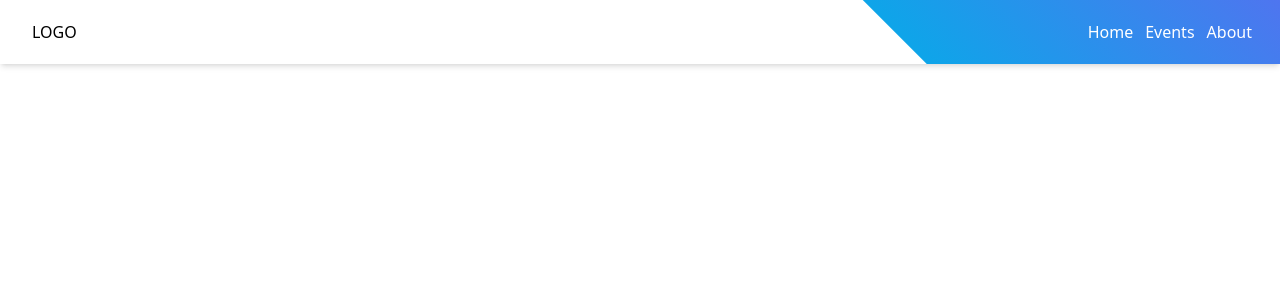
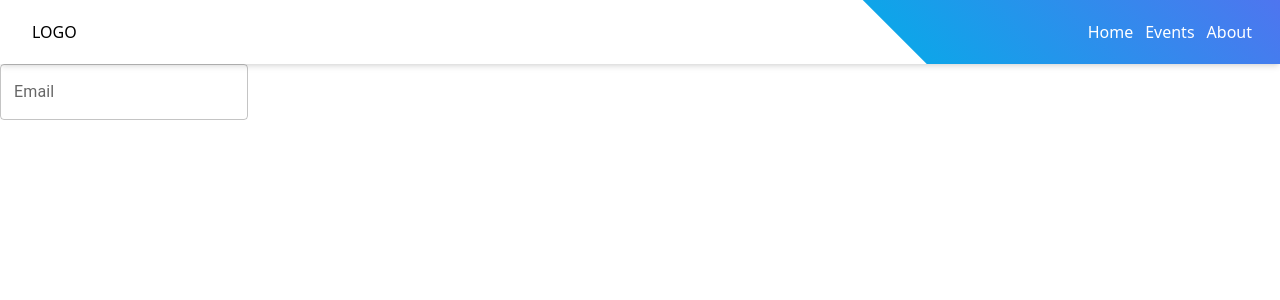
Before and after one commit to ismailbaidar/Template, a React (Vite) app: page /Login in a window 1280 px wide. Shown: the top 300 px of the page. Built offline with nearby package versions, Linux system fonts and the light colour scheme; a web font is replaced by a local one.

Commit message:
preparing to create the form

```diff
--- a/package.json
+++ b/package.json
@@ -9,9 +9,12 @@
     "preview": "vite preview"
   },
   "dependencies": {
+    "@emotion/react": "^11.11.3",
+    "@emotion/styled": "^11.11.0",
     "@fortawesome/fontawesome-svg-core": "^6.5.1",
     "@fortawesome/free-solid-svg-icons": "^6.5.1",
     "@fortawesome/react-fontawesome": "^0.2.0",
+    "@mui/material": "^5.15.5",
     "react": "^18.2.0",
     "react-countup": "^6.5.0",
     "react-dom": "^18.2.0",
--- a/src/App.jsx
+++ b/src/App.jsx
@@ -4,6 +4,7 @@ import EventTimer from "./components/EventImer"
 import "./assets/styles/app.css"
 import { Routes, Route } from "react-router-dom"
 import HomePage from "./Pages/HomePage"
+import Login from "./Pages/Login"
 export default function App() {
   return (
     <div className="app">
@@ -12,6 +13,7 @@ export default function App() {
         <Route path="/" element={<HomePage />} />
         <Route path="/Events" element={<h1>This is the events page</h1>} />
         <Route path="/About" element={<h1>About Page</h1>} />
+        <Route path="/Login" element={<Login />} />
       </Routes>
     </div>
   )
--- /dev/null
+++ b/src/Pages/Login.jsx
@@ -0,0 +1,8 @@
+import { TextField } from "@mui/material"
+export default function Login() {
+  return (
+    <div className="form">
+      <TextField variant="outlined" label="Email" />
+    </div>
+  )
+}
```
Also changed, not shown: 1 other file (tests, documents, lock files or other folders).
